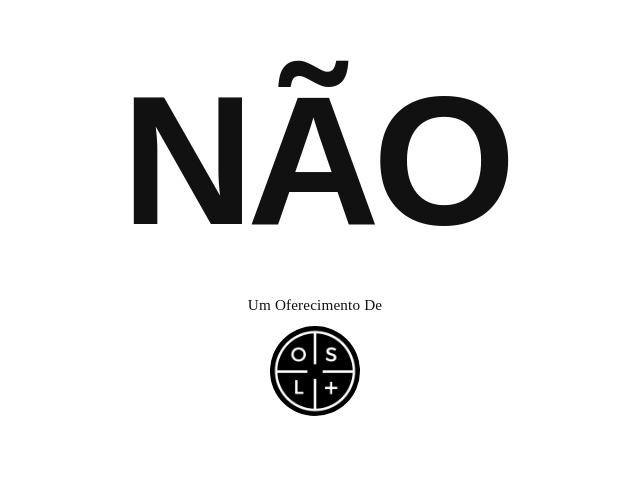
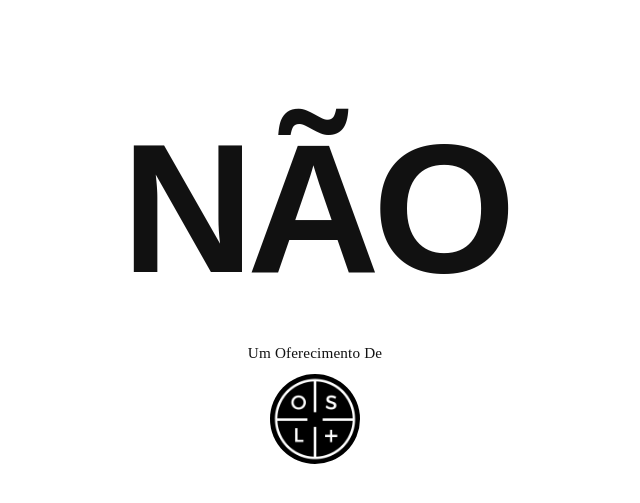
Before and after one commit to victordivalente/estamosnofundo, a plain HTML site: page index.html in a window 1280 px wide. Shown: the part 141-644 px from the top of the page, without its empty margins (325-965 px from the left). Drawn offline with Linux system fonts and the light colour scheme.

Commit message:
Abaixa um pouco o NÃO/SIM na página

```diff
--- a/index.html
+++ b/index.html
@@ -20,7 +20,7 @@
       justify-content: center;
       min-height: 100dvh;
       text-align: center;
-      padding: 2rem 1.25rem 3.5rem;
+      padding: calc(2rem + 6vh) 1.25rem 3.5rem;
     }
     #answer {
       font-weight: 700;
@@ -30,6 +30,7 @@
       color: #111;
       text-decoration: none;
       cursor: pointer;
+      margin-top: 6vh;
     }
     #answer:hover,
     #answer:focus-visible {
```
